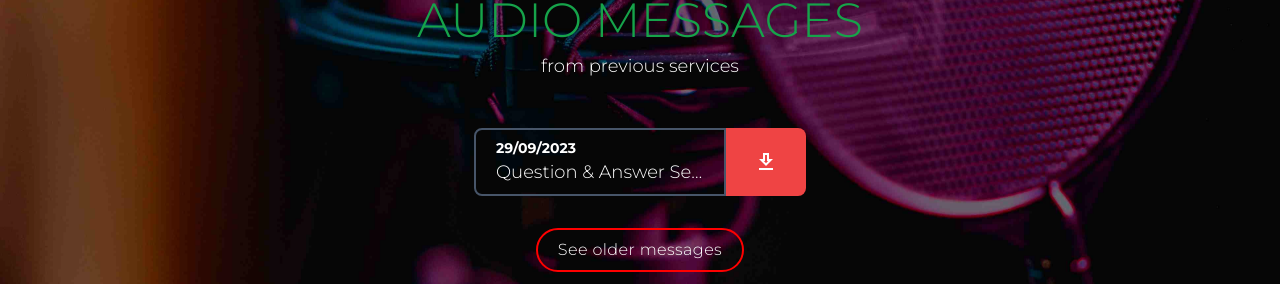
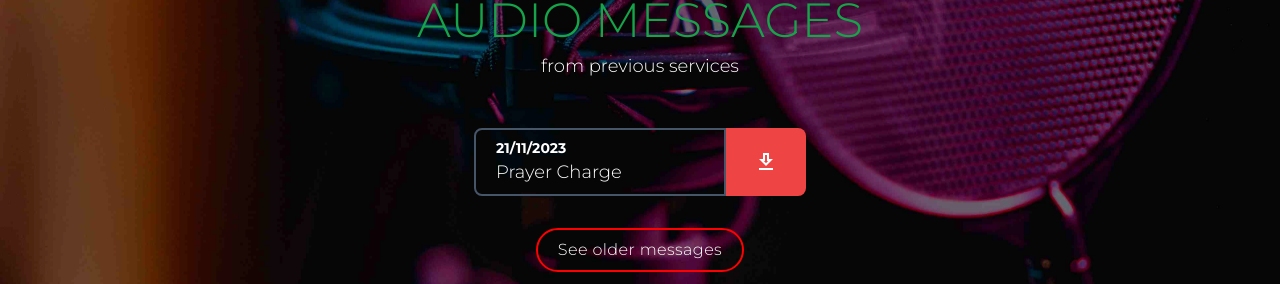
Before and after one commit to NRG-BUILDS/wcffuta, a React (Create React App) app: page / in a window 1280 px wide. Shown: the part 4520-4804 px from the top of the page. Built offline with nearby package versions, Linux system fonts and the light colour scheme.

Commit message:
Update PodcastSect.js

```diff
--- a/src/views/Homepage/PodcastSect.js
+++ b/src/views/Homepage/PodcastSect.js
@@ -26,6 +26,9 @@ const AudioTrack = ({Date, Title, link}) => {
 const PodcastSect = () => {
     const [viewMore, setViewMore] = useState(false);
     const podcasts = [
+        {date: '21/11/2023', title: 'Prayer Charge', link: 'https://drive.google.com/folderview?id=1A8h0HmlfCByhd1GSM8gUDWhsLCHu0_DZ'},
+        {date: '20/11/2023', title: 'Evangelism Service', link: 'https://drive.google.com/folderview?id=174mziNItm8ecWAj072sRpB0o4ogjFD8J'},
+        {date: '16/11/2023', title: 'Activations', link: 'https://drive.google.com/folderview?id=113lmUKhOe3L15DP0RJ_kuxh9-UKYSq4o'},
         {date: '29/09/2023', title: 'Question & Answer Service', link: 'https://drive.google.com/folderview?id=13eikCe2qPwmPddJUgQX1Al9EAQcttP5I'},
         {date: '19/09/2023', title: 'I.T Send forth', link: 'https://drive.google.com/folderview?id=1vvsmqo8lwLoMkjRIkbWSLCp_IM6bn1DW'},
         {date: '08/09/2023', title: 'Prayer Charge Part 1-3', link: 'https://drive.google.com/folderview?id=12tflD0_0oN_BbWHXm5DAHKhSv-_TysM_'},
```
